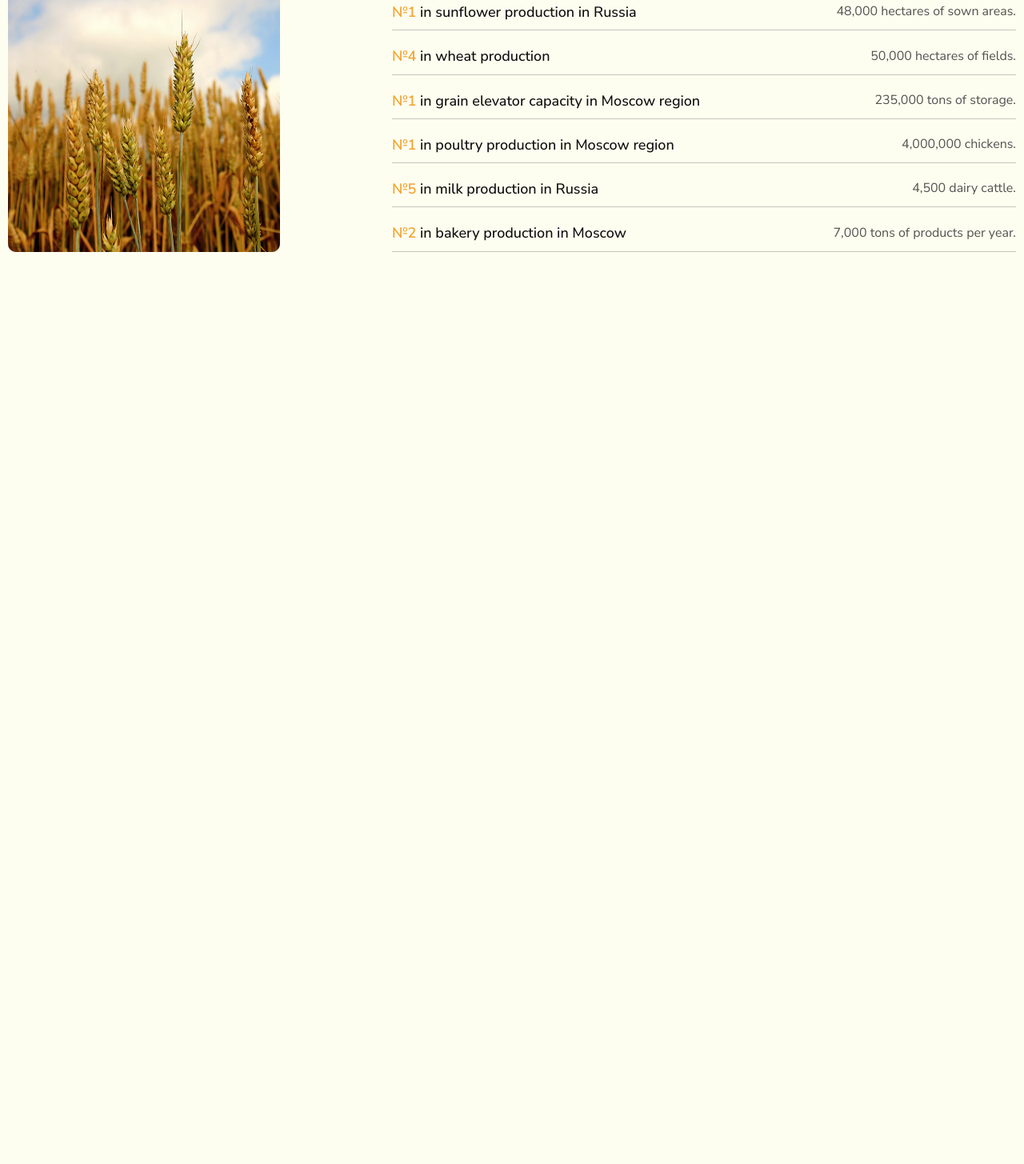
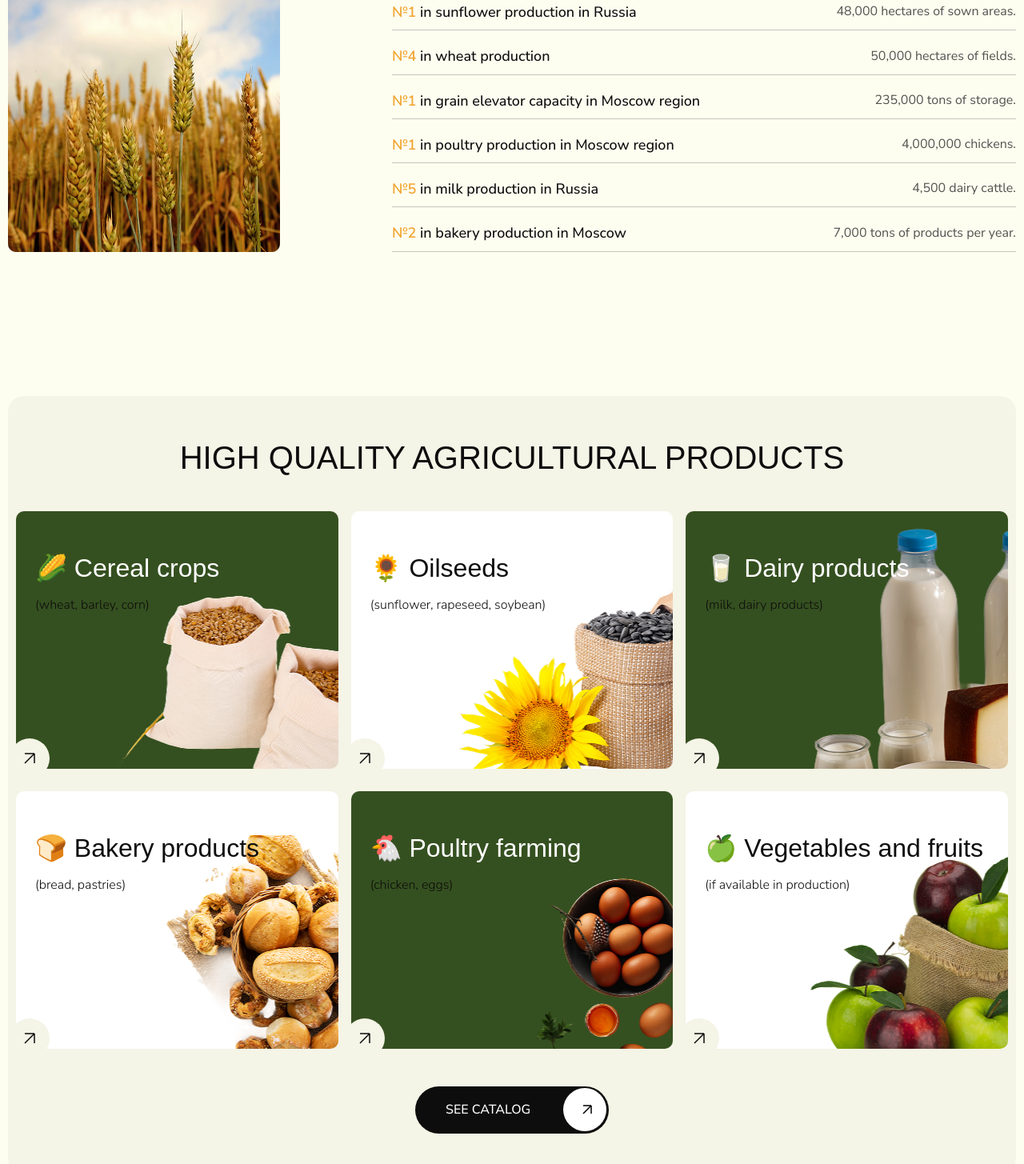
Before and after one commit to Camarederic/Agroton, a website: page app/index.html in a window 1280 px wide. Shown: the part 1705-3160 px from the top of the page at 80% size. Before the commit the page ends 2200 px from the top, so only its background shows below. Drawn offline with nearby package versions, Linux system fonts and the light colour scheme; files that its build step writes are made by us from their sources; files whose address does not match are found by name.

Commit message:
added the products section

```diff
--- a/app/index.html
+++ b/app/index.html
@@ -250,6 +250,117 @@
           </div>
         </div>
       </section>
+
+      <section class="products" aria-label="products">
+        <div class="container-big">
+          <div class="products__wrapper">
+            <div class="container">
+              <div class="products__inner">
+                <h2 class="products__title" aria-label="products title">
+                  High quality agricultural products
+                </h2>
+                <div class="products__list" aria-label="products list">
+                  <a
+                    class="products__item"
+                    href="#"
+                    style="background-image: url(images/products/product-1.png)"
+                    aria-label="link to cereal crops"
+                  >
+                    <h3 class="products__item-title">🌽 Cereal crops</h3>
+                    <p class="products__item-text">(wheat, barley, corn)</p>
+                    <button class="products__item-btn">
+                      <img src="images/btn-arrow.svg" alt="arrow icon" />
+                    </button>
+                  </a>
+                  <a
+                    class="products__item"
+                    href="#"
+                    style="background-image: url(images/products/product-2.png)"
+                    aria-label="link to oilseeds"
+                  >
+                    <h3 class="products__item-title">🌻 Oilseeds</h3>
+                    <p class="products__item-text">
+                      (sunflower, rapeseed, soybean)
+                    </p>
+                    <button class="products__item-btn">
+                      <img src="images/btn-arrow.svg" alt="arrow icon" />
+                    </button>
+                  </a>
+                  <a
+                    class="products__item"
+                    href="#"
+                    style="background-image: url(images/products/product-3.png)"
+                    aria-label="link to dairy products"
+                  >
+                    <h3 class="products__item-title">🥛 Dairy products</h3>
+                    <p class="products__item-text">(milk, dairy products)</p>
+                    <button class="products__item-btn">
+                      <img src="images/btn-arrow.svg" alt="arrow icon" />
+                    </button>
+                  </a>
+                  <a
+                    class="products__item"
+                    href="#"
+                    style="background-image: url(images/products/product-4.png)"
+                    aria-label="link to bakery products"
+                  >
+                    <h3 class="products__item-title">🍞 Bakery products</h3>
+                    <p class="products__item-text">(bread, pastries)</p>
+                    <button class="products__item-btn">
+                      <img src="images/btn-arrow.svg" alt="arrow icon" />
+                    </button>
+                  </a>
+                  <a
+                    class="products__item"
+                    href="#"
+                    style="background-image: url(images/products/product-5.png)"
+                    aria-label="link to poultry farming"
+                  >
+                    <h3 class="products__item-title">🐔 Poultry farming</h3>
+                    <p class="products__item-text">(chicken, eggs)</p>
+                    <button class="products__item-btn">
+                      <img src="images/btn-arrow.svg" alt="arrow icon" />
+                    </button>
+                  </a>
+                  <a
+                    class="products__item"
+                    href="#"
+                    style="background-image: url(images/products/product-6.png)"
+                    aria-label="link to vegetables and fruits"
+                  >
+                    <h3 class="products__item-title">
+                      🍏 Vegetables and fruits
+                    </h3>
+                    <p class="products__item-text">
+                      (if available in production)
+                    </p>
+                    <button class="products__item-btn">
+                      <img src="images/btn-arrow.svg" alt="arrow icon" />
+                    </button>
+                  </a>
+                </div>
+                <a class="products__link" href="#" aria-label="link to catalog">
+                  See catalog
+                  <svg
+                    width="54"
+                    height="54"
+                    viewBox="0 0 54 54"
+                    fill="none"
+                    xmlns="http://www.w3.org/2000/svg"
+                  >
+                    <circle cx="27" cy="27" r="27" fill="white" />
+                    <path
+                      d="M35 22V32M35 22H25M35 22L25 32"
+                      stroke="black"
+                      stroke-width="1.5"
+                    />
+                  </svg>
+                </a>
+              </div>
+            </div>
+          </div>
+        </div>
+      </section>
     </main>
 
     <script src="https://ajax.googleapis.com/ajax/libs/jquery/3.7.1/jquery.min.js"></script>
--- /dev/null
+++ b/app/scss/blocks/_products.scss
@@ -0,0 +1,68 @@
+.products {
+  &__wrapper {
+    padding: 50px 0;
+    background-color: #f4f4e7;
+    border-radius: 20px;
+  }
+  &__title {
+    text-transform: uppercase;
+    font-size: 40px;
+    font-family: "WorkSans-Medium", sans-serif;
+    font-weight: 500;
+    text-align: center;
+    margin-bottom: 40px;
+  }
+  &__list {
+    display: grid;
+    grid-template-columns: repeat(3, 1fr);
+    gap: 16px;
+    margin-bottom: 35px;
+  }
+  &__item {
+    border-radius: 10px;
+    min-height: 322px;
+    margin-bottom: 12px;
+    padding: 50px 24px;
+    position: relative;
+    background-repeat: no-repeat;
+    background-size: cover;
+    background-position: center center;
+    &:nth-child(odd) .products__item-title {
+      color: #fff;
+    }
+  }
+  &__item-btn {
+    position: absolute;
+    bottom: -12px;
+    left: -8px;
+    border: none;
+    background-color: transparent;
+    padding: 0;
+  }
+  &__item-title {
+    font-family: "WorkSans-Regular", sans-serif;
+    font-weight: 400;
+    margin-bottom: 14px;
+    font-size: 32px;
+  }
+  &__item-text {
+    font-weight: 300;
+  }
+  &__link {
+    display: block;
+    font-weight: 500;
+    text-transform: uppercase;
+    background-color: #0e0d0d;
+    border-radius: 96px;
+    padding: 19px 97px 19px 38px;
+    position: relative;
+    color: #fff;
+    width: 242px;
+    margin: 0 auto;
+    svg {
+      position: absolute;
+      right: 3px;
+      top: 2px;
+    }
+  }
+}
--- a/app/scss/style.scss
+++ b/app/scss/style.scss
@@ -7,3 +7,4 @@
 
 @import "blocks/header";
 @import "blocks/about";
+@import "blocks/products";
```
Also changed, not shown: app/images/btn-arrow.svg (added), app/images/products/product-1.png (added), app/images/products/product-2.png (added), app/images/products/product-3.png (added), app/images/products/product-4.png (added), app/images/products/product-5.png (added), app/images/products/product-6.png (added).
